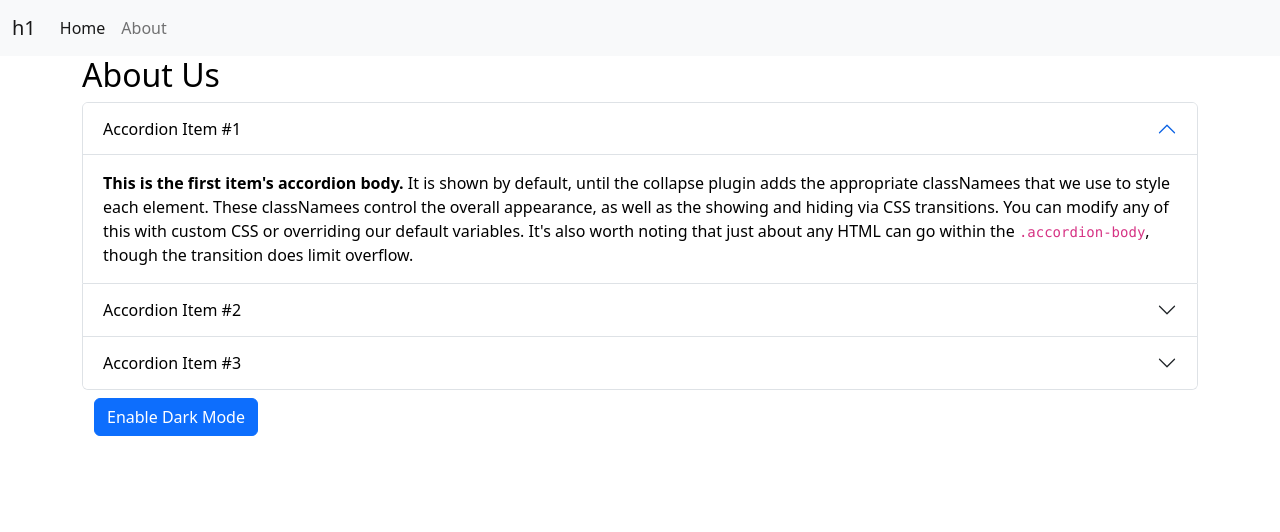
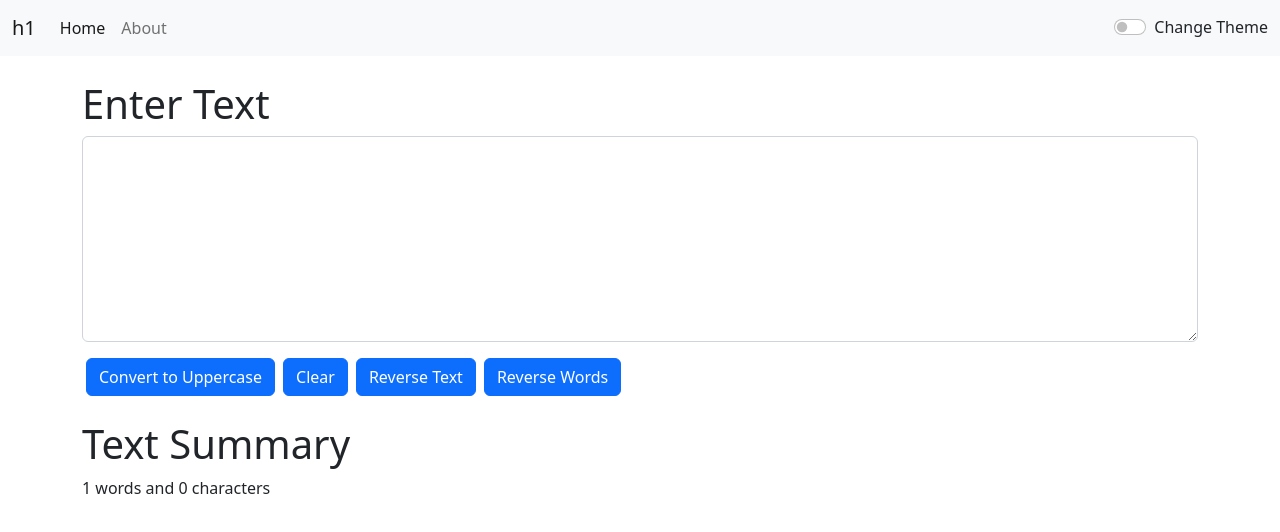
Before and after one commit to bhumixa/react-course, a React (Create React App) app: page / in a window 1280 px wide. Shown: the top 532 px of the page. Built offline with nearby package versions, Linux system fonts and the light colour scheme.

Commit message:
chanegs for dynamic theme from app js

```diff
--- a/src/App.js
+++ b/src/App.js
@@ -3,13 +3,29 @@ import './App.css';
 import Navbar from './components/Navbar';
 import TextForm from './components/TextForm';
 import About from './components/About';
+import { useState } from 'react';
 
 function App() {
+  const [mode, changeMode] = useState("light")
+
+  const toggleMode = () => {
+    if (mode === 'light') {
+      changeMode("dark")
+    } else {
+      changeMode("light")
+    }
+  }
   return (
     <>
-      <Navbar title="h1"/>
-      <About />
-      {/* <TextForm heading="Enter Text" ></TextForm> */}
+      <Navbar title="h1" mode={mode} toggleMode={toggleMode}/>
+      {/* <About /> */}
+      <TextForm heading="Enter Text" mode={mode}  />
+      {/* <div className="container">
+        <button onClick={changeMode} className="btn btn-primary" type="button"  >
+          Toggle Theme
+        </button>
+      </div> */}
+
     </>
   );
 }
--- a/src/components/About.js
+++ b/src/components/About.js
@@ -7,22 +7,24 @@ export default function About() {
     // }
     let defaultS = {
         color: "black",
-        backgroundColor: "white"
+        backgroundColor: "white",
+        border:"1px solid white"
     }
     const [defaultStyle, changeStyle] = useState(defaultS)
     const [btnText, changeBtnText] = useState("Enable Dark Mode")
 
     const toggleStyle = () => {
-        if (defaultStyle.color == 'black') {
+        if (defaultStyle.color === 'black') {
             changeStyle({
                 color: "white",
                 backgroundColor: "black"
             })
-            changeBtnText("Disable Dark Mode")
+            changeBtnText("Enable Light Mode")
         } else {
             changeStyle({
                 color: "black",
-                backgroundColor: "white"
+                backgroundColor: "white",
+                border:"1px solid white"
             })
             changeBtnText("Enable Dark Mode")
         }
--- a/src/components/Navbar.js
+++ b/src/components/Navbar.js
@@ -3,7 +3,7 @@ import PropTypes from 'prop-types';
 
 export default function Navbar(props) {
   return (
-    <nav className="navbar navbar-expand-lg bg-light">
+    <nav className={`navbar navbar-expand-lg navbar-${props.mode} bg-${props.mode}`}>
       <div className="container-fluid">
         <a className="navbar-brand" href="/"> {props.title} </a>
         <button className="navbar-toggler" type="button" data-bs-toggle="collapse" data-bs-target="#navbarSupportedContent" aria-controls="navbarSupportedContent" aria-expanded="false" aria-label="Toggle navigation">
@@ -18,6 +18,10 @@ export default function Navbar(props) {
               <a className="nav-link" href="/">About</a>
             </li>
           </ul>
+          <div className={`form-check form-switch text-${props.mode === 'light' ? 'dark' : 'light'}`}>
+            <input className="form-check-input" onClick={props.toggleMode} type="checkbox" role="switch" id="flexSwitchCheckDefault" />
+            <label className="form-check-label" htmlFor="flexSwitchCheckDefault">Change Theme</label>
+          </div>
           {/* <form className="d-flex" role="search">
           <input className="form-control me-2" type="search" placeholder="Search" aria-label="Search" />
           <button className="btn btn-outline-success" type="submit">Search</button>
```
Lines whose indentation alone changed are shown as unchanged.
